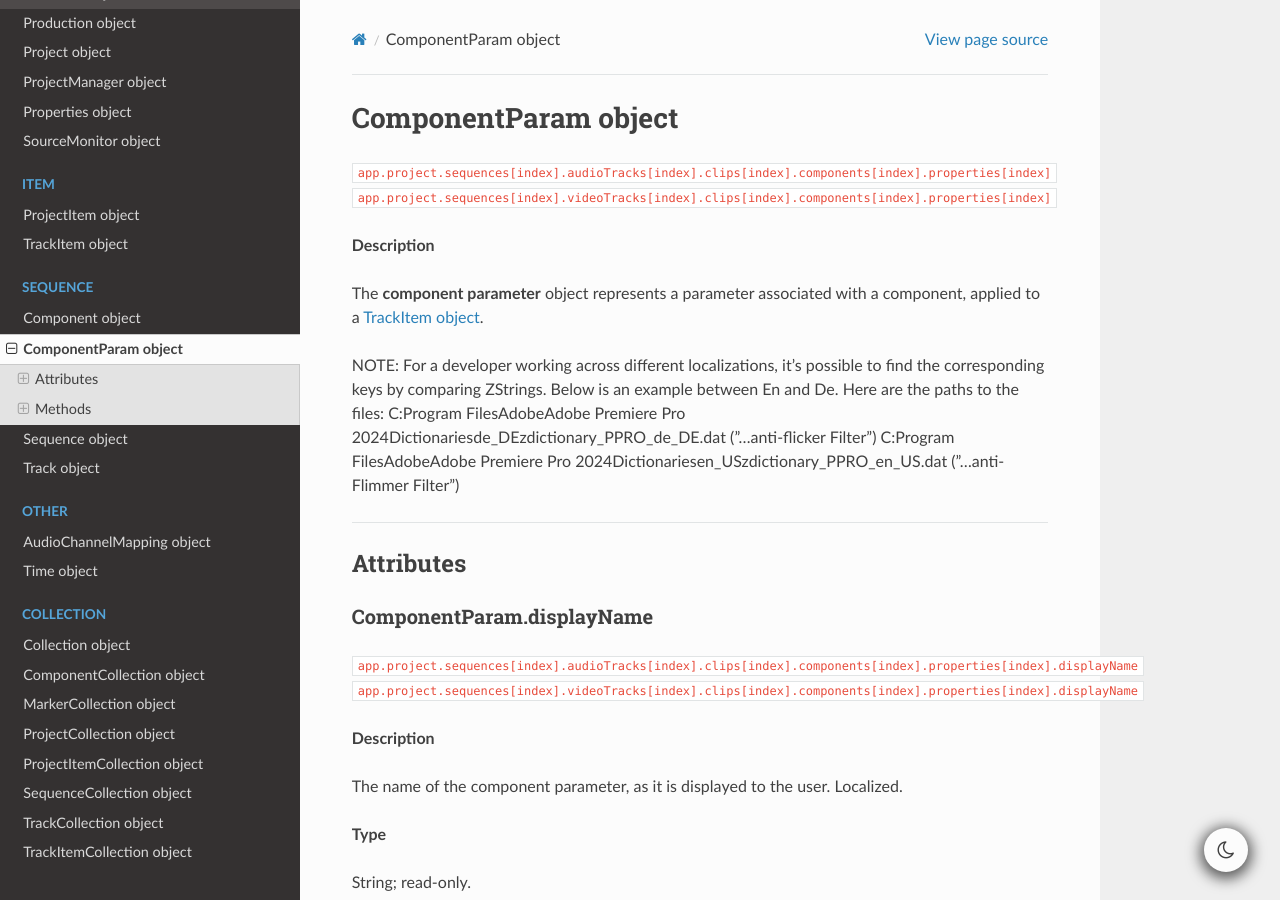
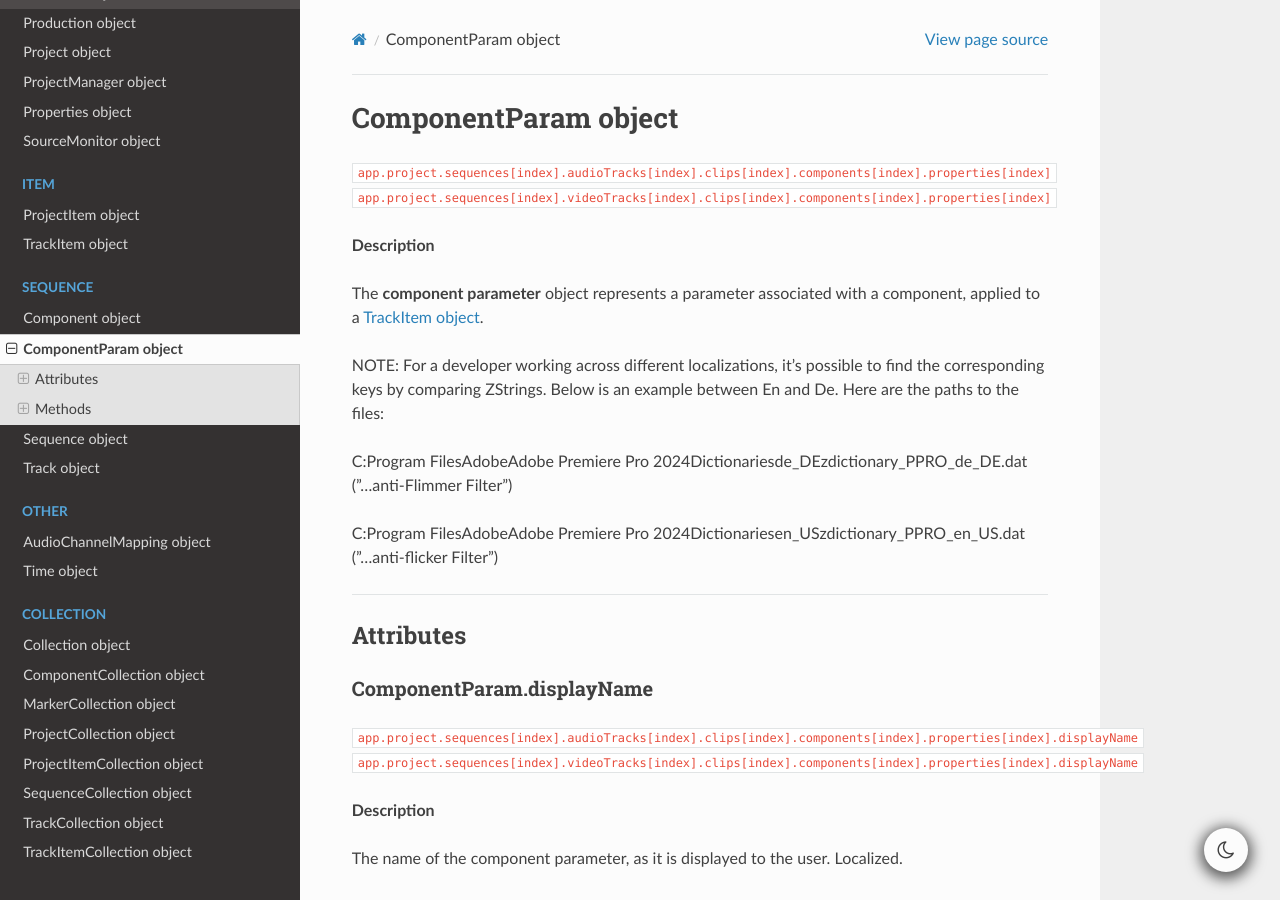
Before and after one commit to docsforadobe/premiere-scripting-guide, a Sphinx documentation site: the page built from docs/sequence/componentparam.rst, in a window 1280 px wide and 900 px high. Built offline with Sphinx 7.4.7 and the Read the Docs theme 2.0.0, drawn with Linux system fonts in a browser that asks for light colours.

Commit message:
SDK Edit
Update to spacing in ComponentParam notes

```diff
--- a/docs/sequence/componentparam.rst
+++ b/docs/sequence/componentparam.rst
@@ -14,8 +14,10 @@ The **component parameter** object represents a parameter associated with a comp
 NOTE:
 For a developer working across different localizations, it's possible to find the corresponding keys by comparing ZStrings.
 Below is an example between En and De. Here are the paths to the files:
-C:\Program Files\Adobe\Adobe Premiere Pro 2024\Dictionaries\de_DE\zdictionary_PPRO_de_DE.dat  ("...anti-flicker Filter")
-C:\Program Files\Adobe\Adobe Premiere Pro 2024\Dictionaries\en_US\zdictionary_PPRO_en_US.dat  ("...anti-Flimmer Filter")
+
+C:\Program Files\Adobe\Adobe Premiere Pro 2024\Dictionaries\de_DE\zdictionary_PPRO_de_DE.dat  ("...anti-Flimmer Filter")
+
+C:\Program Files\Adobe\Adobe Premiere Pro 2024\Dictionaries\en_US\zdictionary_PPRO_en_US.dat ("...anti-flicker Filter")
 
 ----
 
```
